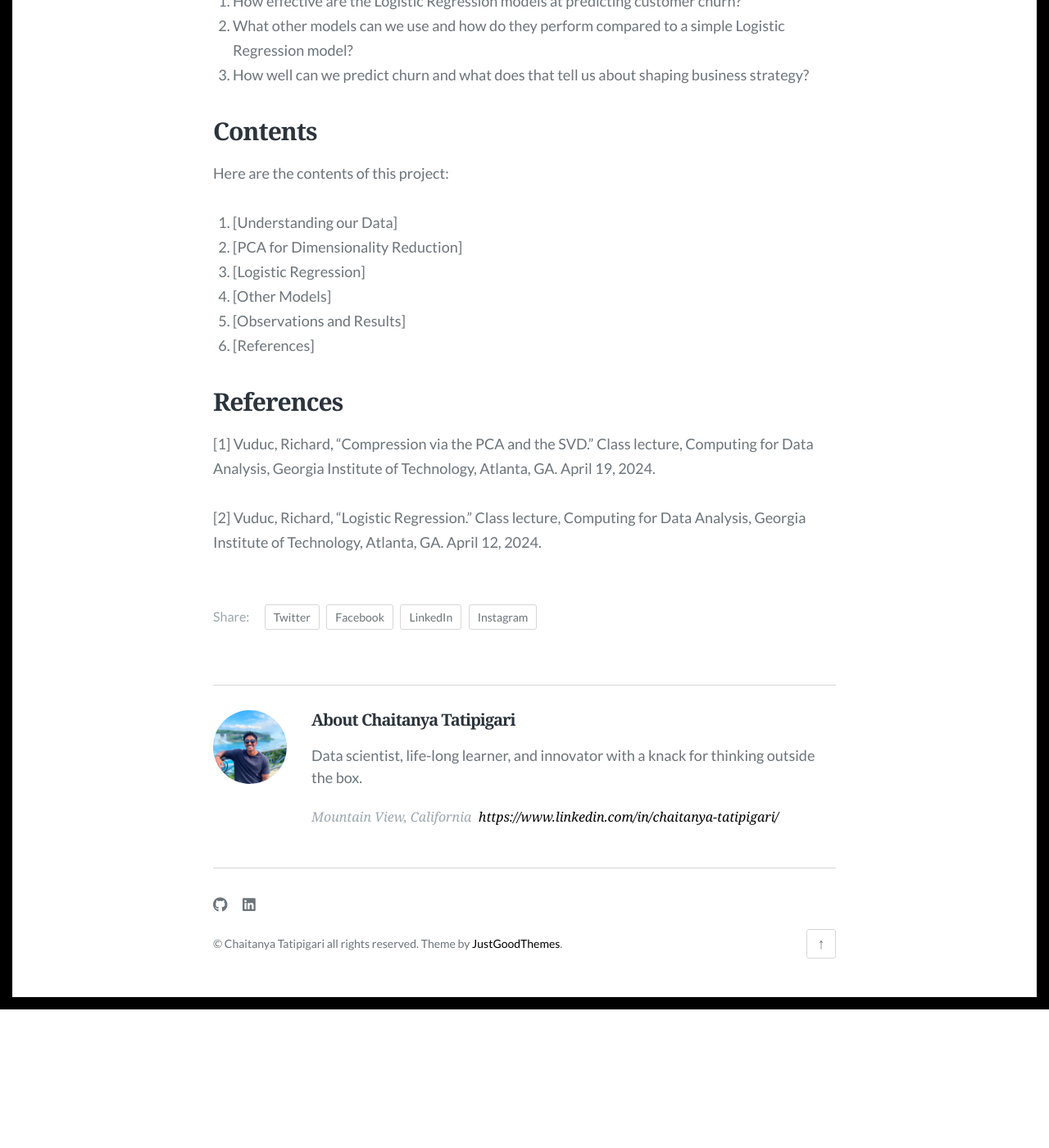
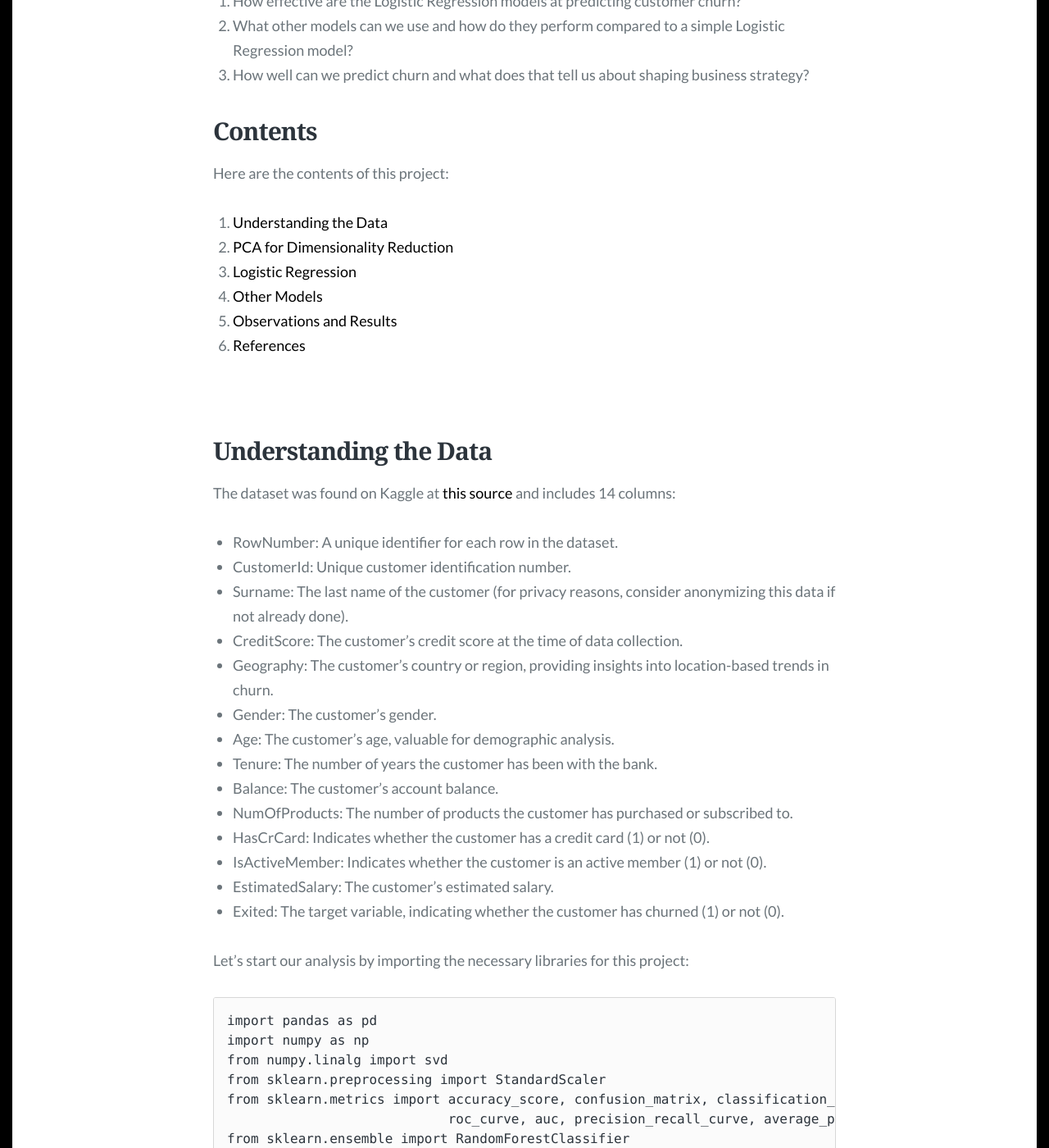
Before and after one commit to Chai-T29/Chai-T29.github.io, a Jekyll site: the page built from _posts/2019-01-04-a-week-with-the-apple-watch.md, in a window 1280 px wide and 1400 px high, scrolled down 1425 px. Shown: the whole window at 82% size. Built offline with Jekyll 4.4.1, drawn with Linux system fonts in a browser that asks for light colours; some web fonts are replaced; before the commit the page ends 2656 px from its top, so only the background shows below that; some of the changed text lies outside the part shown.

Commit message:
Update 2019-01-04-a-week-with-the-apple-watch.md

````diff
--- a/_posts/2019-01-04-a-week-with-the-apple-watch.md
+++ b/_posts/2019-01-04-a-week-with-the-apple-watch.md
@@ -22,14 +22,81 @@ Here are the main questions this project aims to answer:
 
 Here are the contents of this project:
 
-1.  [Understanding our Data]
-2.  [PCA for Dimensionality Reduction]
-3.  [Logistic Regression]
-4.  [Other Models]
-5.  [Observations and Results]
-6.  [References]
+1.  [Understanding the Data](#understanding-the-data)
+2.  [PCA for Dimensionality Reduction](#pca-for-dimensionality-reduction)
+3.  [Logistic Regression](#logistic-regression)
+4.  [Other Models](#other-models)
+5.  [Observations and Results](#observations-and-results)
+6.  [References](#references)
 
+<br>
 
+## Understanding the Data
+
+The dataset was found on Kaggle at [this source](https://www.kaggle.com/datasets/anandshaw2001/customer-churn-dataset/data) and includes 14 columns:
+
+-  RowNumber: A unique identifier for each row in the dataset.
+-  CustomerId: Unique customer identification number.
+-  Surname: The last name of the customer (for privacy reasons, consider anonymizing this data if not already done).
+-  CreditScore: The customer's credit score at the time of data collection.
+-  Geography: The customer's country or region, providing insights into location-based trends in churn.
+-  Gender: The customer's gender.
+-  Age: The customer's age, valuable for demographic analysis.
+-  Tenure: The number of years the customer has been with the bank.
+-  Balance: The customer's account balance.
+-  NumOfProducts: The number of products the customer has purchased or subscribed to.
+-  HasCrCard: Indicates whether the customer has a credit card (1) or not (0).
+-  IsActiveMember: Indicates whether the customer is an active member (1) or not (0).
+-  EstimatedSalary: The customer's estimated salary.
+-  Exited: The target variable, indicating whether the customer has churned (1) or not (0).
+
+Let's start our analysis by importing the necessary libraries for this project:
+
+```python
+import pandas as pd
+import numpy as np
+from numpy.linalg import svd
+from sklearn.preprocessing import StandardScaler
+from sklearn.metrics import accuracy_score, confusion_matrix, classification_report, \
+                            roc_curve, auc, precision_recall_curve, average_precision_score
+from sklearn.ensemble import RandomForestClassifier
+from sklearn.ensemble import GradientBoostingClassifier
+from sklearn.tree import DecisionTreeClassifier
+from sklearn.svm import SVC
+from sklearn.neighbors import KNeighborsClassifier
+import matplotlib.pyplot as plt
+%matplotlib inline
+import seaborn as sns
+from math import e
+import time
+```
+
+Now, let's import the data and try to understand what the data looks like under the hood.
+
+```python
+# Reading our data into a pandas dataframe
+data = pd.read_csv('Churn_Modelling.csv', index_col=False).rename(columns={'Exited': 'Churned'})
+
+# Creating another column based on 'NumOfProducts' that converts it to categorical labels
+data['NumOfProducts_Categorical'] = data['NumOfProducts'].astype(str)
+
+# Checking number of unique customers
+n_customers = len(data['CustomerId'].unique())
+print(f'\nNumber of unique customers: {n_customers}')
+
+display(data.describe())
+```
+![dataframe_head](https://github.com/user-attachments/assets/179f9bcb-dccf-4d5a-910d-88b0fdb22509)
+
+There are 10000 unique customers and 10000 data points, which means that each row of the dataset corresponds to exactly one customer. Although
+
+## PCA for Dimensionality Reduction
+
+## Logistic Regression
+
+## Other Models
+
+## Observations and Results
 
 ## References
 
````
Also changed, not shown: other parts of _posts/2019-01-04-a-week-with-the-apple-watch.md (+1 -1 lines).
